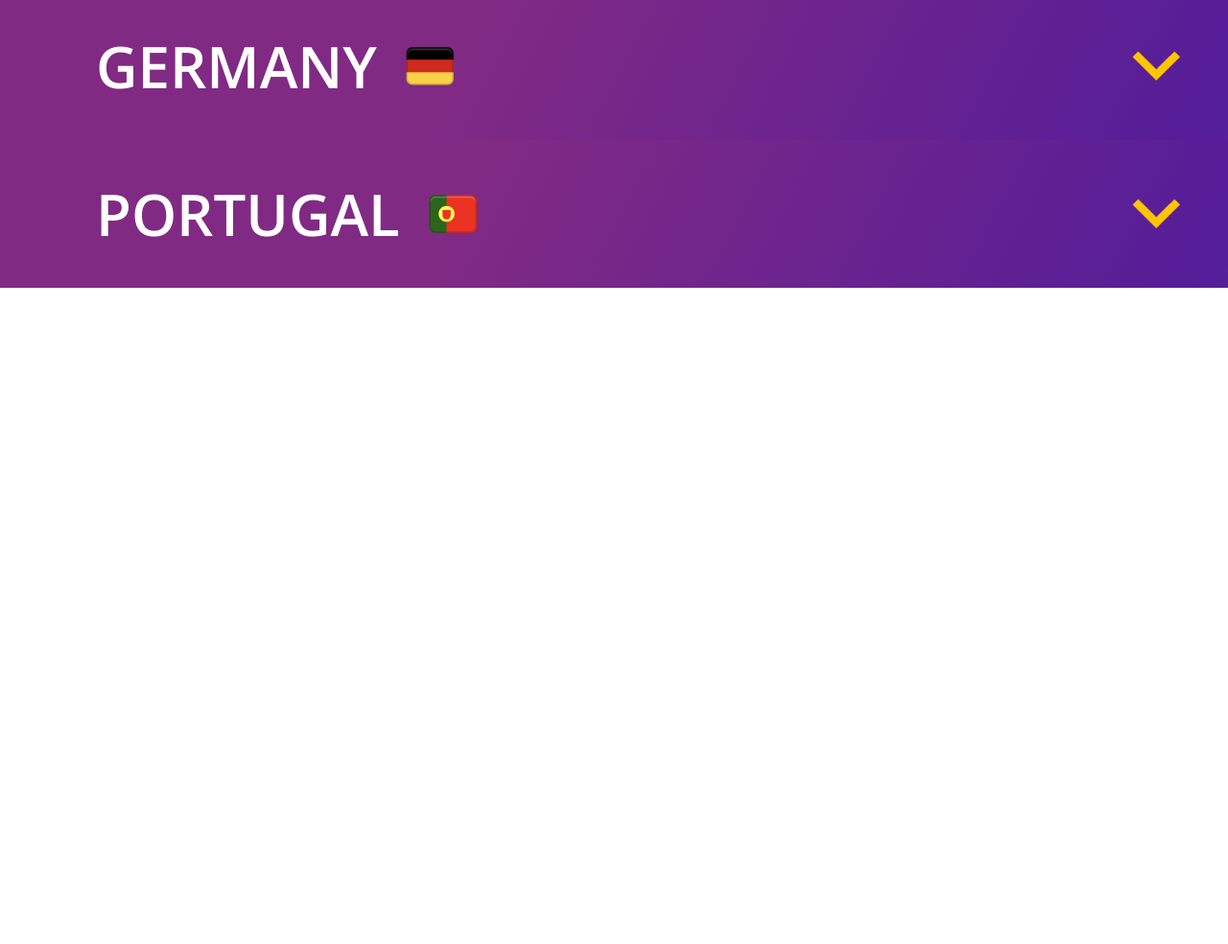
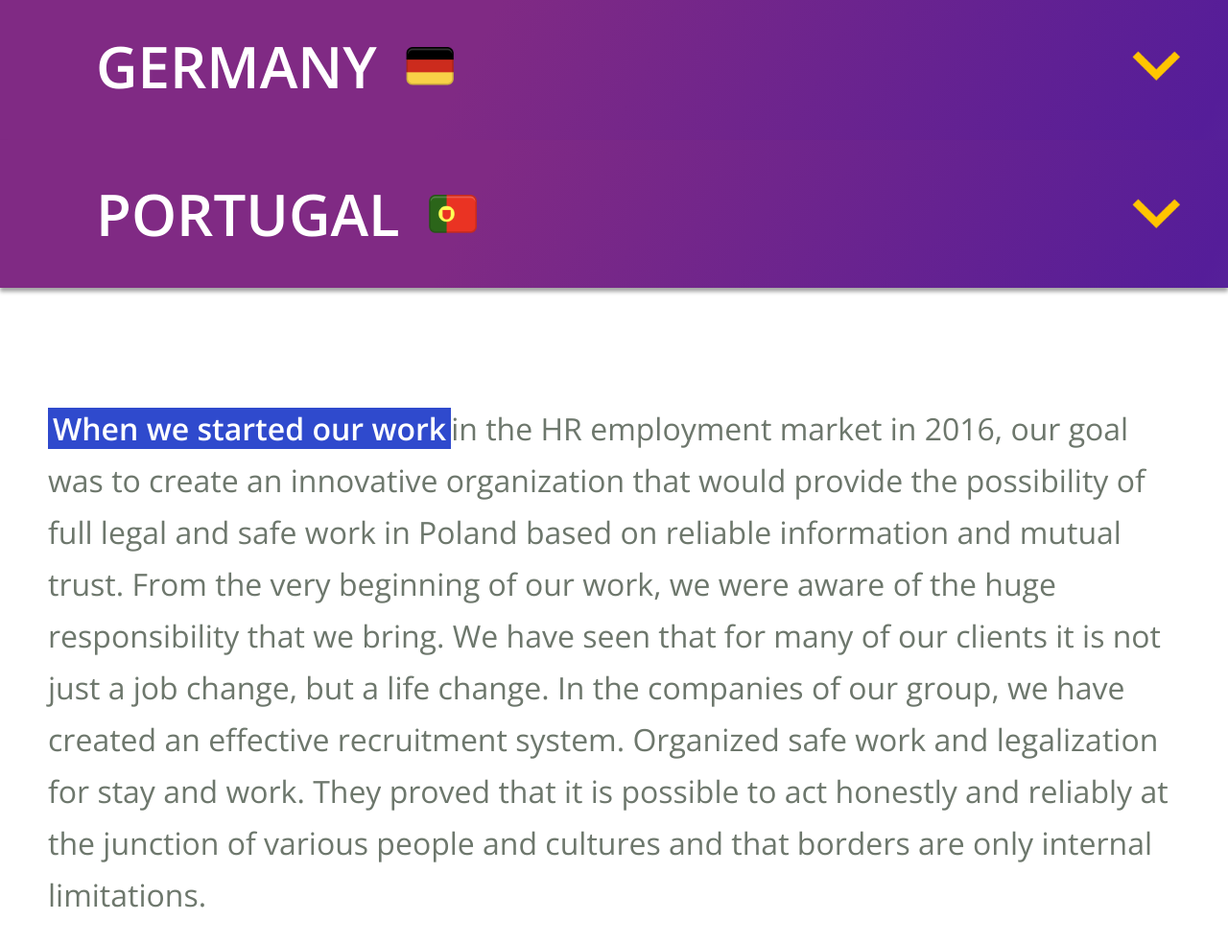
Before and after one commit to DartWaker/visa, a plain HTML site: page index.html in a window 1280 px wide. Shown: the part 5989-6973 px from the top of the page at 96% size. Before the commit the page ends 6289 px from the top, so only its background shows below. Drawn offline with nearby package versions, Linux system fonts and the light colour scheme.

Commit message:
Add files via upload

```diff
--- a/css/_accordion.scss
+++ b/css/_accordion.scss
@@ -82,7 +82,6 @@
             padding-bottom: 20px;
             display: none;
             animation: fade 0.3s ease;
-
             .content__text {
                 margin: 10px;
 
--- a/css/style.scss
+++ b/css/style.scss
@@ -423,3 +423,34 @@
 }
 .container {
 }
+
+
+
+
+
+
+.work {
+
+		&_wrapper {
+         padding: 120px 0 40px 0;
+         @media (max-width: 1000px) {
+            padding: 40px 0 0 0;
+         }
+		}
+
+		&_title {
+		}
+
+		&_text {
+		}
+}
+.container {
+}
+.support {
+
+		&_subtitle {
+		}
+
+		&_text {
+		}
+}
--- a/index.html
+++ b/index.html
@@ -353,6 +353,13 @@
               </div>
             </div>
           </section>
+          <section class="work">
+            <div class="container">
+              <div class="work_wrapper">
+                <div class="work_text support_text"> <span class="support_subtitle">When we started our work</span>in the HR employment market in 2016, our goal was to create an innovative organization that would provide the possibility of full legal and safe work in Poland based on reliable information and mutual trust. From the very beginning of our work, we were aware of the huge responsibility that we bring. We have seen that for many of our clients it is not just a job change, but a life change. In the companies of our group, we have created an effective recruitment system. Organized safe work and legalization for stay and work. They proved that it is possible to act honestly and reliably at the junction of various people and cultures and that borders are only internal limitations.</div>
+              </div>
+            </div>
+          </section>
     </div>
     <div class="footer"></div>
   </div>
```
Also changed, not shown: css/style.css, 1 other file.
